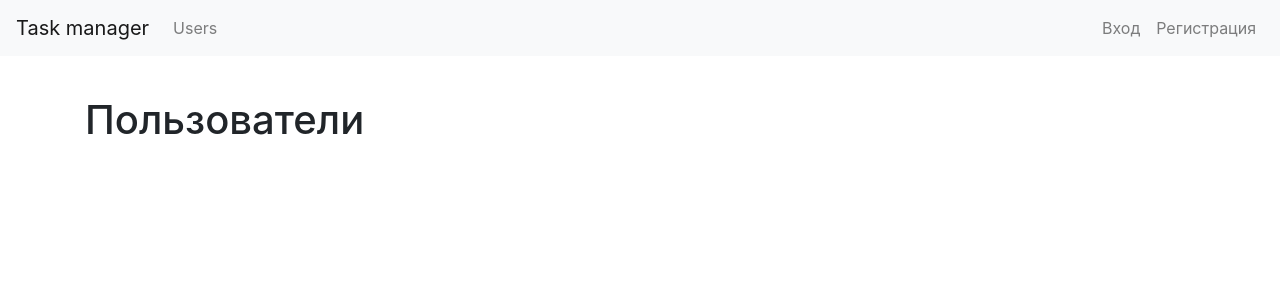
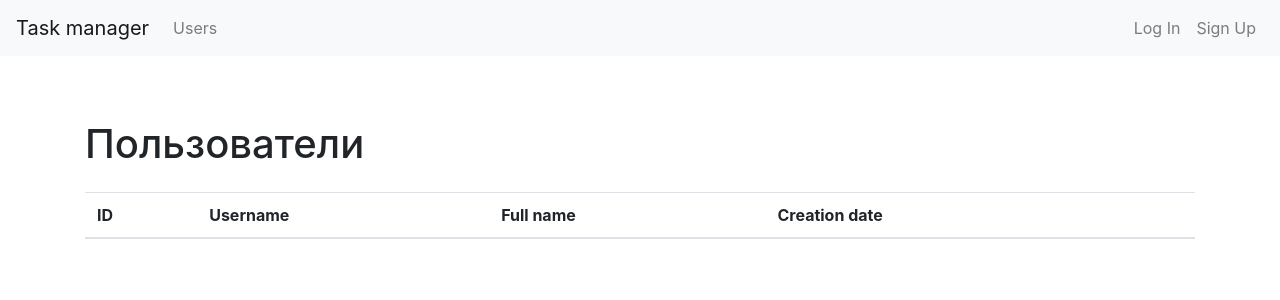
Before and after one commit to ratushnyyvm/python-project-52, a Django app: page /users/ in a window 1280 px wide. Shown: the top 300 px of the page. Run offline with Django 4.2, Linux system fonts and the light colour scheme; lists and menus that the app fills with data are empty; some libraries are stand-ins or nearby versions.

Commit message:
Add: CRUD for users

```diff
--- a/task_manager/settings.py
+++ b/task_manager/settings.py
@@ -112,7 +112,7 @@ AUTH_PASSWORD_VALIDATORS = [
 # Internationalization
 # https://docs.djangoproject.com/en/4.1/topics/i18n/
 
-LANGUAGE_CODE = 'en-us'
+LANGUAGE_CODE = 'ru'
 
 TIME_ZONE = 'UTC'
 
@@ -123,7 +123,7 @@ USE_L10N = True
 USE_TZ = True
 
 LANGUAGES = (
-    ('en-us', 'English'),
+    ('en', 'English'),
     ('ru', 'Russian')
 )
 
--- a/task_manager/templates/base.html
+++ b/task_manager/templates/base.html
@@ -1,5 +1,4 @@
-{% load bootstrap4 %}
-{% load i18n %}
+{% load i18n bootstrap4 %}
 {% get_current_language as LANGUAGE_CODE %}
 
 {% bootstrap_css %}
@@ -7,54 +6,23 @@
 
 <!DOCTYPE html>
 <html lang="{{ LANGUAGE_CODE }}">
-
     <head>
         <meta charset="UTF-8">
         <meta http-equiv="X-UA-Compatible" content="IE=edge">
         <meta name="viewport" content="width=device-width, initial-scale=1.0">
-    <title>{% translate 'Task manager' %}</title>
+        <title>{% block title %}{% endblock %}</title>
         {% bootstrap_css %}
     </head>
 
     <body class="d-flex flex-column min-vh-100">
+        <header>
+            {% include 'components/navbar.html' %}
+        </header>
 
-    <nav class="navbar navbar-expand-lg navbar-light bg-light mb-3">
-
-        <a class="navbar-brand" href="{% url 'home' %}">{% translate 'Task manager' %}</a>
-        <button class="navbar-toggler" data-toggle="collapse" data-target="#navbarToggleExternalContent">
-            <span class="navbar-toggler-icon"></span>
-        </button>
-
-        <div class="collapse navbar-collapse" id="navbarToggleExternalContent">
-            <ul class="navbar-nav mr-auto">
-                <li class="nav-item">
-                    <a class="nav-link" href="{% url 'users_index' %}">{% translate 'Users' %}</a>
-                </li>
-
-            </ul>
-
-            <ul class="navbar-nav">
-                <li class="nav-item">
-                  <a class="nav-link" href="/login/">Вход</a>
-                </li>
-                <li class="nav-item">
-                  <a class="nav-link" href="/users/create/">Регистрация</a>
-                </li>
-            </ul>
-
-        </div>
-
-    </nav>
-
-    <div class="container mt-4">
-        <h1>
-          {% block header %}
-          {% endblock %}
-        </h1>
-
-        {% block content %}
-        {% endblock %}
-    </div>
+        <main class="container mt-4">
+            {% include 'components/messages.html' %}
+            {% block content %}{% endblock %}
+        </main>
 
     </body>
 </html>
--- /dev/null
+++ b/task_manager/templates/components/messages.html
@@ -0,0 +1,11 @@
+{% load bootstrap4 %}
+
+{% if messages %}
+  {% for message in messages %}
+    {% if message.tags == 'error' %}
+      {% bootstrap_alert message alert_type='danger' %}
+    {% else %}
+      {% bootstrap_alert message alert_type=message.tags %}
+    {% endif %}
+  {% endfor %}
+{% endif %}
--- /dev/null
+++ b/task_manager/templates/components/navbar.html
@@ -0,0 +1,38 @@
+{% load i18n %}
+
+<nav class="navbar navbar-expand-lg navbar-light bg-light mb-3">
+
+    <a class="navbar-brand" href="{% url 'home' %}">{% translate 'Task manager' %}</a>
+    <button class="navbar-toggler" data-toggle="collapse" data-target="#navbarToggleExternalContent">
+        <span class="navbar-toggler-icon"></span>
+    </button>
+
+    <div class="collapse navbar-collapse" id="navbarToggleExternalContent">
+
+        <ul class="navbar-nav mr-auto">
+            <li class="nav-item">
+                <a class="nav-link" href="{% url 'users_index' %}">{% translate 'Users' %}</a>
+            </li>
+        </ul>
+
+        <ul class="navbar-nav">
+        {% if user.is_authenticated %}
+            <li class="nav-item">
+                <a class="nav-link" href="{% url 'user_update' user.id %}">{{ user.username }}</a>
+            </li>
+            <li class="nav-item">
+                <a class="nav-link" href="{% url 'logout' %}">{% translate 'Log Out' %}</a>
+            </li>
+        {% else %}
+            <li class="nav-item">
+              <a class="nav-link" href="{% url 'login' %}">{% translate 'Log In' %}</a>
+            </li>
+            <li class="nav-item">
+              <a class="nav-link" href="{% url 'user_create' %}">{% translate 'Sign Up' %}</a>
+            </li>
+        {% endif %}
+        </ul>
+
+    </div>
+
+</nav>
--- a/task_manager/templates/index.html
+++ b/task_manager/templates/index.html
@@ -1,5 +1,5 @@
 {% extends 'base.html' %}
 
-{% block header %}
-    Домашняя страница
+{% block content %}
+    <h1 class="my-4">Домашняя страница</h1>
 {% endblock %}
--- a/task_manager/urls.py
+++ b/task_manager/urls.py
@@ -18,17 +18,11 @@ from django.urls import include, path
 from task_manager import views
 
 urlpatterns = [
-    path(
-        'admin/',
-        admin.site.urls,
-    ),
-    path(
-        '',
-        views.HomePageView.as_view(),
-        name='home'
-    ),
-    path(
-        'users/',
-        include('task_manager.users.urls'),
-    ),
+    path('admin/', admin.site.urls),
+
+    path('login/', views.UserLoginView.as_view(), name='login'),
+    path('logout/', views.UserLogoutView.as_view(), name='logout'),
+
+    path('', views.HomePageView.as_view(), name='home'),
+    path('users/', include('task_manager.users.urls')),
 ]
--- a/task_manager/users/templates/users/index.html
+++ b/task_manager/users/templates/users/index.html
@@ -1,5 +1,35 @@
 {% extends 'base.html' %}
+{% load i18n %}
 
-{% block header %}
-    Пользователи
+{% block content %}
+    <h1 class="my-4">Пользователи</h1>
+
+    <table class="table table-striped">
+        <thead>
+            <tr>
+              <th>{% translate 'ID' %}</th>
+              <th>{% translate 'Username' %}</th>
+              <th>{% translate 'Full name' %}</th>
+              <th>{% translate 'Creation date' %}</th>
+              <th></th>
+            </tr>
+        </thead>
+
+        <tbody>
+            {% for user in users %}
+            <tr>
+                <td>{{ user.id }}</td>
+                <td>{{ user.username }}</td>
+                <td>{{ user.first_name }} {{ user.last_name }}</td>
+                <td>{{ user.date_joined|date:"d.m.Y H:i" }}</td>
+                <td>
+                    <a class="btn btn-primary btn-sm mb-1" role="button" aria-pressed="true" href="{% url 'user_update' user.id %}">Изменить</a>
+                    <br>
+                    <a class="btn btn-secondary btn-sm" role="button" aria-pressed="true" href="{% url 'user_delete' user.id %}">Удалить</a>
+                </td>
+            </tr>
+            {% endfor %}
+        </tbody>
+    </table>
+
 {% endblock %}
--- a/task_manager/users/urls.py
+++ b/task_manager/users/urls.py
@@ -1,6 +1,10 @@
 from django.urls import path
-from task_manager.users import views
+
+from .views import UserCreateView, UserDeleteView, UserListView, UserUpdateView
 
 urlpatterns = [
-    path('', views.UserListView.as_view(), name='users_index'),
+    path('', UserListView.as_view(), name='users_index'),
+    path('create/', UserCreateView.as_view(), name='user_create'),
+    path('<int:pk>/update/', UserUpdateView.as_view(), name='user_update'),
+    path('<int:pk>/delete/', UserDeleteView.as_view(), name='user_delete'),
 ]
--- a/task_manager/users/views.py
+++ b/task_manager/users/views.py
@@ -1,5 +1,11 @@
+from django.contrib import messages
 from django.contrib.auth import get_user_model
+from django.contrib.messages.views import SuccessMessageMixin
+from django.shortcuts import redirect
+from django.urls import reverse_lazy
 from django.views import generic
+
+from .forms import UserCreationAndChangeForm
 
 User = get_user_model()
 
@@ -8,3 +14,58 @@ class UserListView(generic.ListView):
 
     model = User
     template_name = 'users/index.html'
+    context_object_name = 'users'
+
+
+class UserCreateView(SuccessMessageMixin, generic.CreateView):
+
+    model = User
+    form_class = UserCreationAndChangeForm
+    template_name = 'users/form.html'
+    success_url = reverse_lazy('login')
+    success_message = 'Пользователь зарегистрирован!'
+
+    def get_context_data(self, **kwargs):
+        context = super().get_context_data(**kwargs)
+        context['button'] = 'Зарегистрировать'
+        return context
+
+
+class UserUpdateView(SuccessMessageMixin, generic.UpdateView):
+
+    model = User
+    form_class = UserCreationAndChangeForm
+    template_name = 'users/form.html'
+    success_url = reverse_lazy('users_index')
+    success_message = 'Пользователь обновлен!'
+
+    def get_context_data(self, **kwargs):
+        context = super().get_context_data(**kwargs)
+        context['button'] = 'Изменить'
+        return context
+
+    def dispatch(self, request, *args, **kwargs):
+        if request.user.id != self.get_object().id:
+            messages.error(
+                self.request,
+                'Вы не можете изменять других пользователей!'
+            )
+            return redirect('users_index')
+        return super().dispatch(request, *args, **kwargs)
+
+
+class UserDeleteView(generic.DeleteView):
+
+    model = User
+    template_name = 'users/user_delete.html'
+    context_object_name = 'user'
+    success_url = reverse_lazy('users_index')
+
+    def dispatch(self, request, *args, **kwargs):
+        if request.user.id != self.get_object().id:
+            messages.error(
+                self.request,
+                'Вы не можете удалять других пользователей!'
+            )
+            return redirect('users_index')
+        return super().dispatch(request, *args, **kwargs)
```
Also changed, not shown: task_manager/templates/login.html (added, +12 -0 lines), task_manager/users/admin.py (+4 -4 lines), task_manager/users/forms.py (+6 -12 lines), task_manager/users/templates/users/form.html (added, +12 -0 lines), task_manager/users/templates/users/user_delete.html (added, +19 -0 lines), task_manager/views.py (+19 -1 lines), task_manager/locale/ru/LC_MESSAGES/django.po (added), 2 other files. Lines whose indentation alone changed are shown as unchanged.
